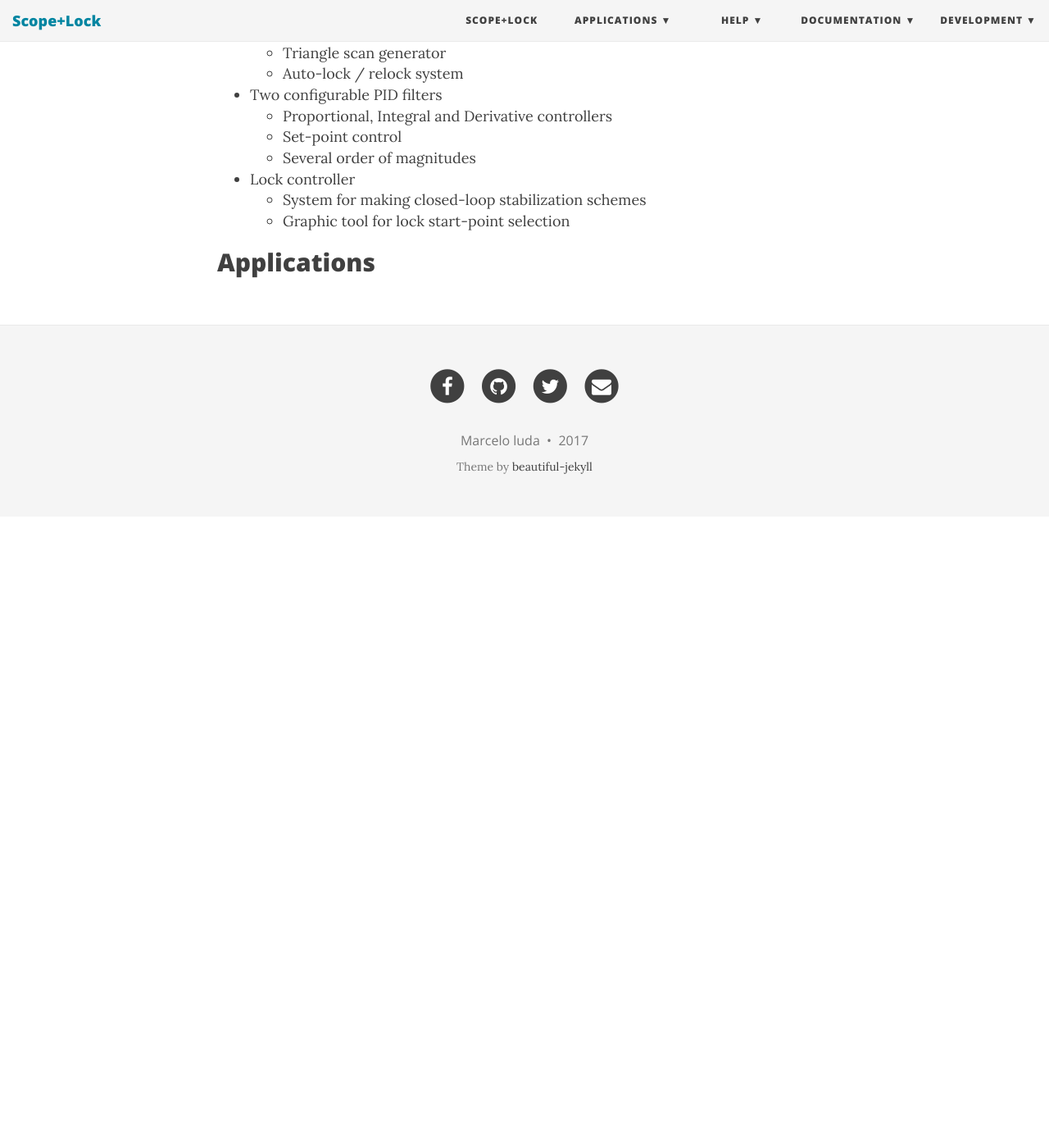
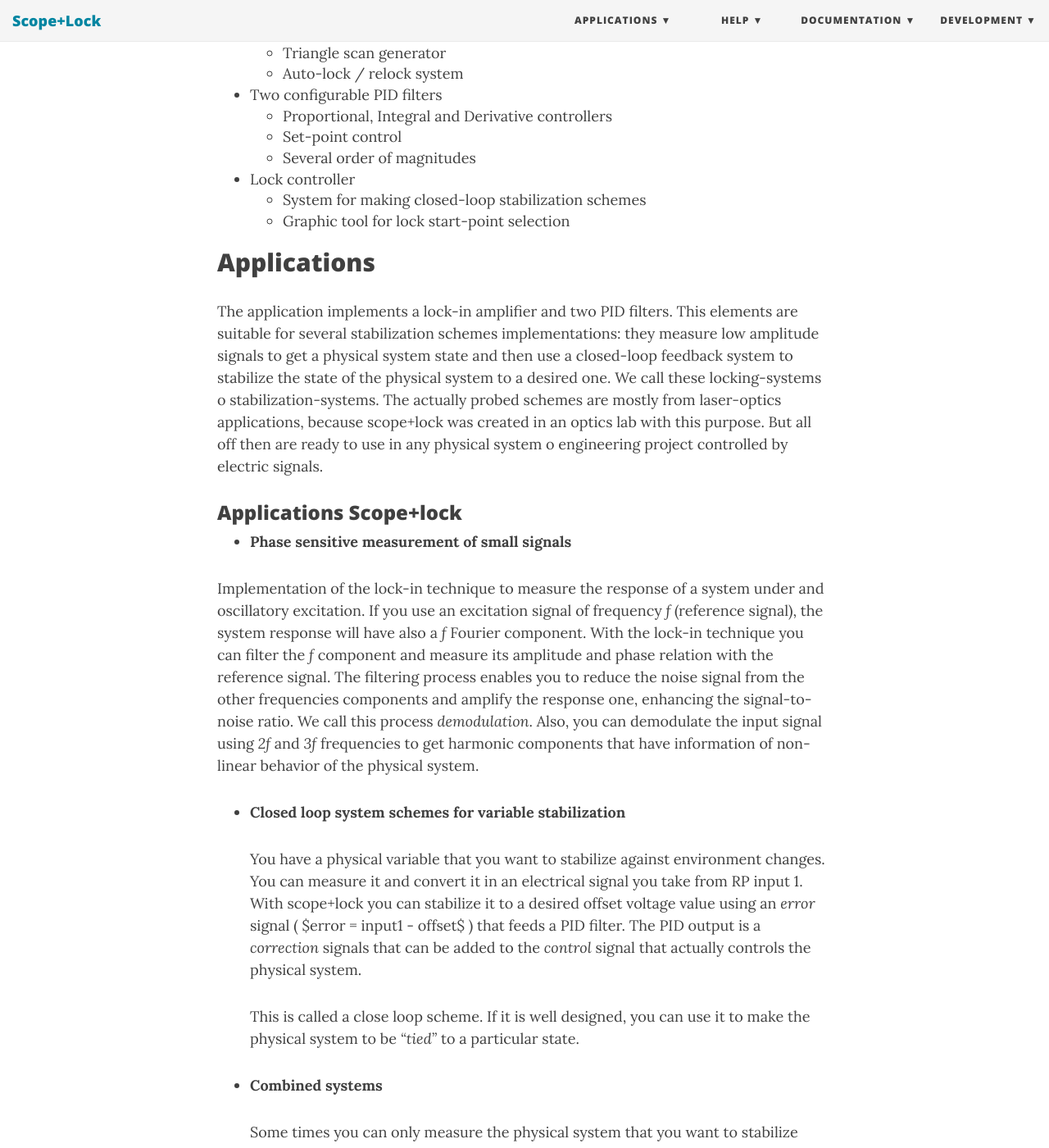
Before and after one commit to marceluda/rp_scope_lock, a Jekyll site: the page built from index.md, in a window 1280 px wide and 1400 px high, scrolled down 850 px. Shown: the whole window at 82% size. Built offline with Jekyll 4.4.1, drawn with Linux system fonts in a browser that asks for light colours; nearby versions of some CDN libraries; before the commit the page ends 1480 px from its top, so only the background shows below that; some of the changed text lies outside the part shown.

Commit message:
update index

```diff
--- a/_config.yml
+++ b/_config.yml
@@ -23,7 +23,6 @@ description: Lock-in amplifier for RedPitaya
 
 # List of links in the navigation bar
 navbar-links:
-  Scope+Lock: "index"
   Applications:
     - Lock-in measurements: "app/lock-in"
     - Feedback loop for atabilization: "app/stabilization"
--- a/index.md
+++ b/index.md
@@ -14,7 +14,7 @@ The aim of this application is to provide a toolkit for labs measurements and co
 ## Features
 
 - Web control interface
-- Python based remote control designed for Spyder
+- Python based remote control (designed for Spyder under Linux)
 - Complete Free Software source code.
 - Oscilloscope application
 - Lock-in amplifier (only with local oscillator)
@@ -39,3 +39,49 @@ The aim of this application is to provide a toolkit for labs measurements and co
   - Graphic tool for lock start-point selection
 
 ## Applications
+
+The application implements a lock-in amplifier and two PID filters. This elements
+are suitable for several stabilization schemes implementations: they measure
+low amplitude signals to get a physical system state and then use a closed-loop feedback system to stabilize the state of the physical system to a desired one. We call these
+locking-systems o stabilization-systems. The actually probed schemes are mostly from laser-optics applications, because scope+lock was created in an optics lab with this purpose. But all off then are ready to use in any physical system o engineering project
+controlled by electric signals.
+
+### Applications Scope+lock
+  - **Phase sensitive measurement of small signals**
+
+   Implementation of the lock-in technique to measure the response of a system
+   under and oscillatory excitation. If you use an excitation signal of frequency *f*
+   (reference signal),
+   the system response will have also a *f* Fourier component. With the lock-in technique
+   you can filter the *f* component and measure its amplitude and phase relation with
+   the reference signal. The filtering process enables you to reduce the noise signal from
+   the other frequencies components and amplify the response one, enhancing the
+   signal-to-noise ratio. We call this process *demodulation*. Also, you can demodulate
+   the input signal using *2f* and *3f* frequencies to get harmonic components that
+   have information of non-linear behavior of the physical system.
+
+  - **Closed loop system schemes for variable stabilization**
+
+    You have a physical variable that you want to stabilize against environment changes.
+    You can measure it and convert it in an electrical signal you take from RP input 1.
+    With scope+lock you can stabilize it to a desired offset voltage value using an *error*
+    signal ( $error = input1 - offset$ ) that feeds a PID filter. The PID output is a
+    *correction* signals that can be added to the *control* signal that actually
+    controls the physical system.
+
+    This is called a close loop scheme. If it is well designed, you can use it to make
+    the physical system to be *"tied"* to a particular state.
+
+  - **Combined systems**
+
+    Some times you can only measure the physical system that you want to stabilize
+    using information get by the lock-in technique. You can combine both techniques
+    to stabilize, for example, the phase of a system, the derivative of the response
+    signal or the noise-filtered amplitude of te response signal, building a lock-in
+    scheme whose output will be used as the *error* signal PID input.
+
+
+###  Tested Applications in lab
+  - Stabilization of laser wavelength to atomic transition
+  - Stabilization of laser wavelength to Fabry-Perot interferometer (Pound-Drever-Hall)
+  - Stabilization of VCO frequency to an electronic reference (Crystal or RCL circuit)
```
